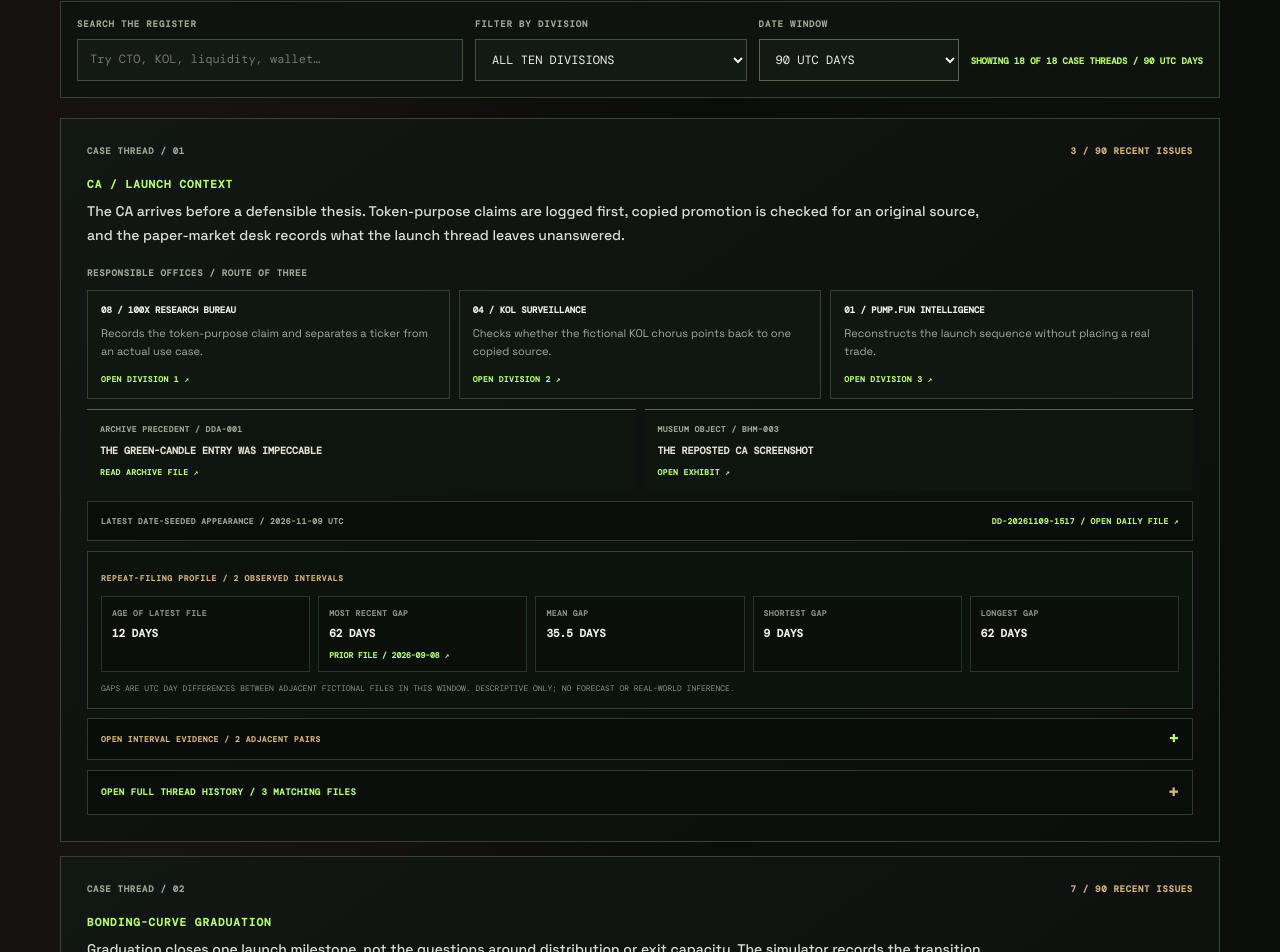
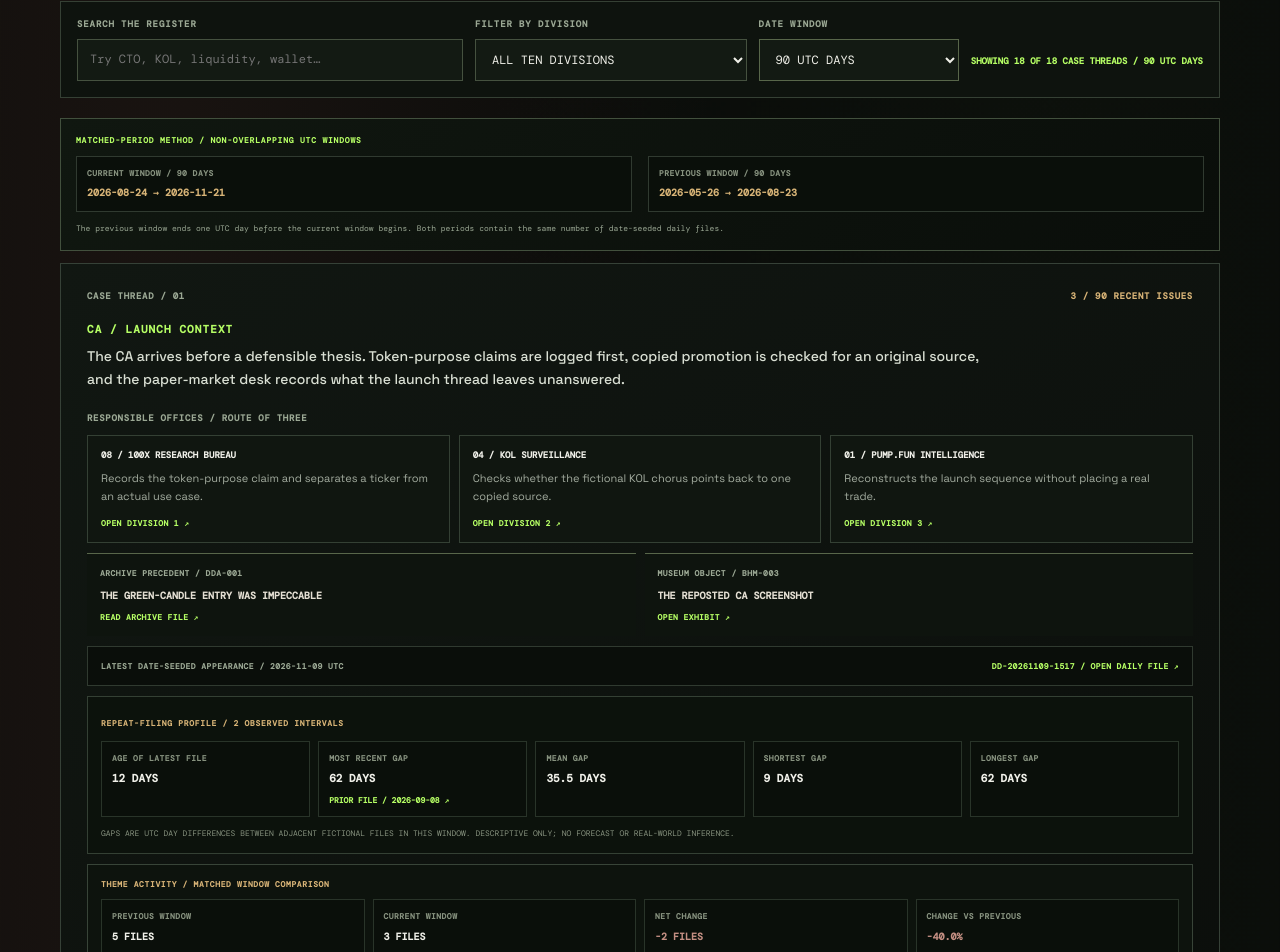
Before and after one commit to safherofficial/weird, a Next.js app: page /daily-office/atlas in a window 1280 px wide. Shown: the part 1277-2229 px from the top of the page. Built offline with nearby package versions, Linux system fonts and the light colour scheme.

Commit message:
Add matched-period comparisons to Case Atlas (U25.11)

```diff
--- a/app/daily-office/atlas/page.tsx
+++ b/app/daily-office/atlas/page.tsx
@@ -8,14 +8,14 @@ export const dynamic = "force-dynamic";
 
 export const metadata: Metadata = {
   title: "Department Case Atlas | THE DYOR DEPARTMENT",
-  description: "An interactive index of 18 fictional case themes, their assigned offices, archive precedents, Museum exhibits and date-seeded recurrence intervals and selectable 14-to-120-day history across all ten Department divisions.",
+  description: "An interactive index of 18 fictional case themes, their assigned offices, archive precedents, Museum exhibits and date-seeded recurrence intervals and matched-period comparisons across selectable 14-to-120-day windows.",
   alternates: { canonical: "/daily-office/atlas" },
   robots: { index: false, follow: true },
 };
 
 export default function DepartmentCaseAtlasPage() {
   const asOfDate = new Date().toISOString().slice(0, 10);
-  const atlas = buildDepartmentCaseAtlas(asOfDate, 120);
+  const atlas = buildDepartmentCaseAtlas(asOfDate, 240);
 
   return (
     <main className="audit-page department-case-atlas-page" id="main-content">
@@ -29,7 +29,7 @@ export default function DepartmentCaseAtlasPage() {
         <header className="department-case-atlas-intro">
           <div className="audit-intro__meta">
             <span>INSTITUTIONAL REFERENCE / 18 THEMATIC THREADS</span>
-            <span>120 UTC ISSUES AVAILABLE / THROUGH {asOfDate}</span>
+            <span>240 UTC ISSUES AVAILABLE / THROUGH {asOfDate}</span>
           </div>
           <p className="eyebrow">THE DYOR DEPARTMENT / CROSS-DIVISION INDEX</p>
           <h1>THE CASE<br /><span>ATLAS.</span></h1>
@@ -39,7 +39,7 @@ export default function DepartmentCaseAtlasPage() {
           <div className="department-case-atlas-intro__notice">
             <span>INDEX METHOD / DETERMINISTIC REFERENCE DATA</span>
             <strong>EVERY ROUTE LEADS TO AN EXISTING DEPARTMENT RECORD.</strong>
-            <small>COUNTS AND RECURRENCE GAPS ARE CALCULATED ONLY FROM FICTIONAL UTC BRIEFINGS, NOT LIVE MARKET ACTIVITY.</small>
+            <small>COUNTS, RECURRENCE GAPS AND MATCHED-PERIOD COMPARISONS USE ONLY FICTIONAL UTC BRIEFINGS, NOT LIVE MARKET ACTIVITY.</small>
           </div>
         </header>
         <DepartmentCaseAtlasClient atlas={atlas} />
--- a/app/daily-office/case-atlas.ts
+++ b/app/daily-office/case-atlas.ts
@@ -35,6 +35,22 @@ export type DepartmentCaseAtlasRecurrence = {
   longestIntervalDays: number | null;
 };
 
+export type DepartmentCaseAtlasComparisonDirection = "increase" | "decrease" | "unchanged" | "new";
+
+export type DepartmentCaseAtlasPeriodComparison = {
+  previousWindowCount: number;
+  occurrenceDelta: number;
+  percentageChange: number | null;
+  direction: DepartmentCaseAtlasComparisonDirection;
+};
+
+export type DepartmentCaseAtlasComparisonWindow = {
+  currentStartDate: string;
+  currentEndDate: string;
+  previousStartDate: string;
+  previousEndDate: string;
+};
+
 export type DepartmentCaseAtlasEntry = {
   theme: string;
   narrative: string;
@@ -55,11 +71,13 @@ export type DepartmentCaseAtlasEntry = {
   latestOccurrence: DepartmentCaseAtlasOccurrence | null;
   occurrences: DepartmentCaseAtlasOccurrence[];
   recurrence: DepartmentCaseAtlasRecurrence;
+  periodComparison: DepartmentCaseAtlasPeriodComparison | null;
 };
 
 export type DepartmentCaseAtlasData = {
   asOfDate: string;
   lookbackDays: number;
+  comparisonWindow: DepartmentCaseAtlasComparisonWindow | null;
   entries: DepartmentCaseAtlasEntry[];
   divisions: Array<{
     section: DepartmentSection;
@@ -166,8 +184,8 @@ export function buildDepartmentCaseAtlas(asOfDate: string, lookbackDays = 90): D
   if (!isValidInstitutionalMemoryDate(asOfDate)) {
     throw new Error("The Case Atlas requires a valid current or past UTC issue date.");
   }
-  if (!Number.isInteger(lookbackDays) || lookbackDays < 1 || lookbackDays > 120) {
-    throw new Error("The Case Atlas lookback window must contain between 1 and 120 UTC days.");
+  if (!Number.isInteger(lookbackDays) || lookbackDays < 1 || lookbackDays > 240) {
+    throw new Error("The Case Atlas source history must contain between 1 and 240 UTC days.");
   }
 
   const appearances = new Map<string, {
@@ -256,6 +274,7 @@ export function buildDepartmentCaseAtlas(asOfDate: string, lookbackDays = 90): D
         shortestIntervalDays: intervalValues.length ? Math.min(...intervalValues) : null,
         longestIntervalDays: intervalValues.length ? Math.max(...intervalValues) : null,
       },
+      periodComparison: null,
     };
   });
 
@@ -273,7 +292,7 @@ export function buildDepartmentCaseAtlas(asOfDate: string, lookbackDays = 90): D
     };
   });
 
-  return { asOfDate, lookbackDays, entries, divisions };
+  return { asOfDate, lookbackDays, comparisonWindow: null, entries, divisions };
 }
 
 export function selectDepartmentCaseAtlasWindow(
@@ -283,15 +302,36 @@ export function selectDepartmentCaseAtlasWindow(
   if (!isValidInstitutionalMemoryDate(atlas.asOfDate)) {
     throw new Error("A valid current or past UTC Atlas date is required.");
   }
-  if (!Number.isInteger(lookbackDays) || lookbackDays < 1 || lookbackDays > atlas.lookbackDays) {
-    throw new Error("The selected Atlas window must fit within the available UTC history.");
+  if (!Number.isInteger(lookbackDays) || lookbackDays < 1 || lookbackDays > 120 || lookbackDays * 2 > atlas.lookbackDays) {
+    throw new Error("The selected Atlas window and its equal-length comparison period must fit within the available UTC history.");
   }
 
   const firstDate = shiftInstitutionalMemoryDate(atlas.asOfDate, -(lookbackDays - 1));
+  const previousEndDate = shiftInstitutionalMemoryDate(firstDate, -1);
+  const previousStartDate = shiftInstitutionalMemoryDate(previousEndDate, -(lookbackDays - 1));
+  const comparisonWindow: DepartmentCaseAtlasComparisonWindow = {
+    currentStartDate: firstDate,
+    currentEndDate: atlas.asOfDate,
+    previousStartDate,
+    previousEndDate,
+  };
   const entries = atlas.entries.map((entry) => {
     const occurrences = entry.occurrences.filter((occurrence) =>
       occurrence.issueDate >= firstDate && occurrence.issueDate <= atlas.asOfDate,
     );
+    const previousWindowCount = entry.occurrences.filter((occurrence) =>
+      occurrence.issueDate >= previousStartDate && occurrence.issueDate <= previousEndDate,
+    ).length;
+    const occurrenceDelta = occurrences.length - previousWindowCount;
+    const direction: DepartmentCaseAtlasComparisonDirection = previousWindowCount === 0
+      ? occurrences.length === 0 ? "unchanged" : "new"
+      : occurrenceDelta > 0 ? "increase" : occurrenceDelta < 0 ? "decrease" : "unchanged";
+    const periodComparison: DepartmentCaseAtlasPeriodComparison = {
+      previousWindowCount,
+      occurrenceDelta,
+      percentageChange: previousWindowCount === 0 ? null : occurrenceDelta / previousWindowCount * 100,
+      direction,
+    };
     const intervals: DepartmentCaseAtlasInterval[] = occurrences.slice(1).map((olderOccurrence, index) => ({
       newerIssueDate: occurrences[index].issueDate,
       olderIssueDate: olderOccurrence.issueDate,
@@ -315,8 +355,9 @@ export function selectDepartmentCaseAtlasWindow(
         shortestIntervalDays: intervalValues.length ? Math.min(...intervalValues) : null,
         longestIntervalDays: intervalValues.length ? Math.max(...intervalValues) : null,
       },
+      periodComparison,
     };
   });
 
-  return { ...atlas, lookbackDays, entries };
+  return { ...atlas, lookbackDays, comparisonWindow, entries };
 }
--- a/app/daily-office/department-case-atlas-client.tsx
+++ b/app/daily-office/department-case-atlas-client.tsx
@@ -116,6 +116,21 @@ export default function DepartmentCaseAtlasClient({ atlas }: DepartmentCaseAtlas
           </p>
         </div>
 
+        {selectedAtlas.comparisonWindow ? (
+          <section className="department-case-atlas__comparison-window" aria-label="Matched period comparison">
+            <span>MATCHED-PERIOD METHOD / NON-OVERLAPPING UTC WINDOWS</span>
+            <div>
+              <small>CURRENT WINDOW / {windowDays} DAYS</small>
+              <strong>{selectedAtlas.comparisonWindow.currentStartDate} → {selectedAtlas.comparisonWindow.currentEndDate}</strong>
+            </div>
+            <div>
+              <small>PREVIOUS WINDOW / {windowDays} DAYS</small>
+              <strong>{selectedAtlas.comparisonWindow.previousStartDate} → {selectedAtlas.comparisonWindow.previousEndDate}</strong>
+            </div>
+            <p>The previous window ends one UTC day before the current window begins. Both periods contain the same number of date-seeded daily files.</p>
+          </section>
+        ) : null}
+
         {visibleEntries.length > 0 ? (
           <div className="department-case-atlas__case-grid">
             {visibleEntries.map((entry, index) => (
@@ -224,6 +239,46 @@ export default function DepartmentCaseAtlasClient({ atlas }: DepartmentCaseAtlas
                   <p>GAPS ARE UTC DAY DIFFERENCES BETWEEN ADJACENT FICTIONAL FILES IN THIS WINDOW. DESCRIPTIVE ONLY; NO FORECAST OR REAL-WORLD INFERENCE.</p>
                 </section>
 
+                {entry.periodComparison ? (
+                  <section className="department-case-atlas__period-comparison" aria-label={"Matched period activity for " + entry.theme}>
+                    <span>THEME ACTIVITY / MATCHED WINDOW COMPARISON</span>
+                    <div className="department-case-atlas__period-comparison-grid">
+                      <div>
+                        <small>PREVIOUS WINDOW</small>
+                        <strong>{entry.periodComparison.previousWindowCount} FILES</strong>
+                      </div>
+                      <div>
+                        <small>CURRENT WINDOW</small>
+                        <strong>{entry.occurrenceCount} FILES</strong>
+                      </div>
+                      <div>
+                        <small>NET CHANGE</small>
+                        <strong className={"is-" + entry.periodComparison.direction}>
+                          {entry.periodComparison.occurrenceDelta > 0 ? "+" : ""}{entry.periodComparison.occurrenceDelta} FILES
+                        </strong>
+                      </div>
+                      <div>
+                        <small>CHANGE VS PREVIOUS</small>
+                        <strong className={"is-" + entry.periodComparison.direction}>
+                          {entry.periodComparison.percentageChange === null
+                            ? entry.periodComparison.direction === "new" ? "NEW" : "NOT CALCULABLE"
+                            : (entry.periodComparison.percentageChange > 0 ? "+" : "") + entry.periodComparison.percentageChange.toFixed(1) + "%"}
+                        </strong>
+                      </div>
+                    </div>
+                    <p>
+                      {entry.periodComparison.direction === "new"
+                        ? "THIS THEME HAS APPEARED IN THE CURRENT WINDOW, BUT NOT IN THE PREVIOUS ONE."
+                        : entry.periodComparison.direction === "unchanged"
+                          ? "THE NUMBER OF FICTIONAL DAILY APPEARANCES IS UNCHANGED."
+                          : entry.periodComparison.direction === "increase"
+                            ? "MORE FICTIONAL DAILY APPEARANCES THAN IN THE MATCHED PREVIOUS WINDOW."
+                            : "FEWER FICTIONAL DAILY APPEARANCES THAN IN THE MATCHED PREVIOUS WINDOW."}
+                      {" "}DESCRIPTIVE COUNTS ONLY; NOT A MEASURE OF TOKEN PERFORMANCE OR MARKET MOMENTUM.
+                    </p>
+                  </section>
+                ) : null}
+
                 {entry.recurrence.intervals.length > 0 ? (
                   <details className="department-case-atlas__interval-ledger">
                     <summary>OPEN INTERVAL EVIDENCE / {entry.recurrence.intervals.length} ADJACENT PAIRS</summary>
```
Also changed, not shown: app/globals.css, 1 other file (tests, documents, lock files or other folders).
